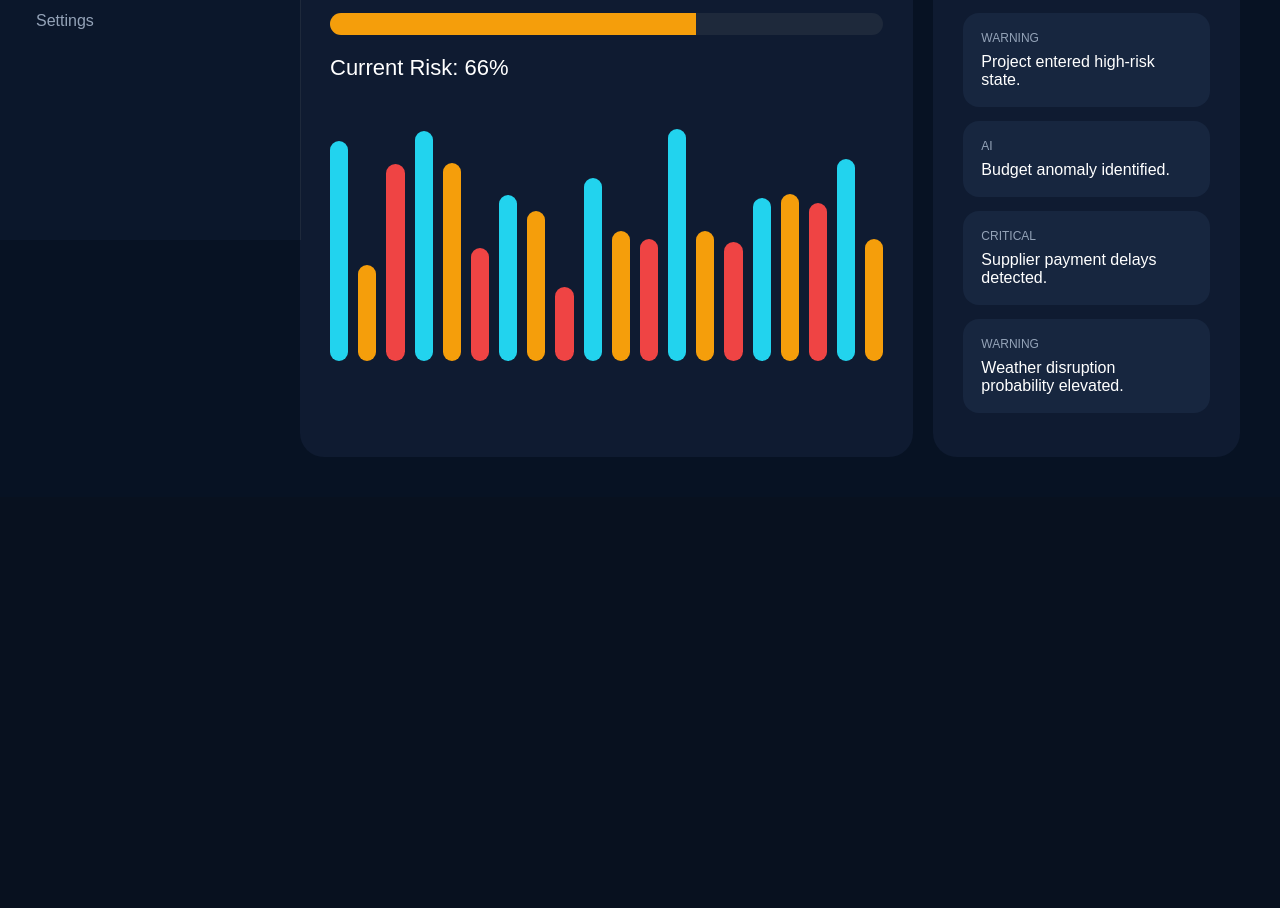
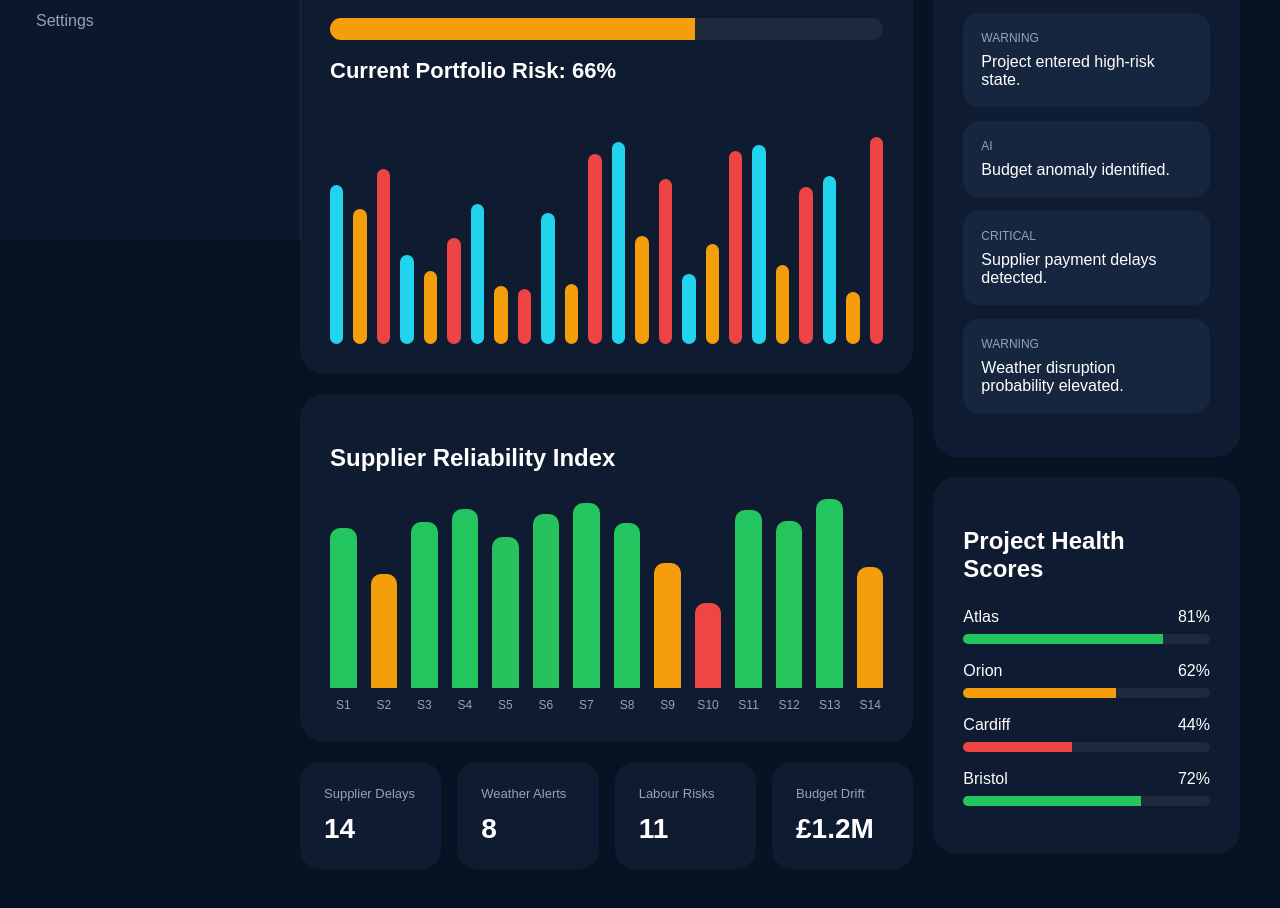
Before and after one commit to Pushpamchy/constructiq-dashboard, a Next.js app: page / in a window 1280 px wide. Shown: the part 560-1468 px from the top of the page. Before the commit the page ends 1057 px from the top, so only its background shows below. Built offline with nearby package versions, Linux system fonts and the light colour scheme.

Commit message:
Update page.js

```diff
--- a/app/page.js
+++ b/app/page.js
@@ -153,7 +153,8 @@ export default function Home() {
           left: 0,
           bottom: 0,
           transition: '0.4s ease',
-          overflow: 'hidden'
+          overflow: 'hidden',
+          zIndex: 100
         }}
       >
         <div
@@ -248,8 +249,6 @@ export default function Home() {
           {activePage}
         </h1>
 
-        {/* DASHBOARD */}
-
         {activePage ===
           'Dashboard' && (
           <>
@@ -266,14 +265,10 @@ export default function Home() {
           </>
         )}
 
-        {/* PROJECTS */}
-
         {activePage ===
           'Projects' && (
           <ProjectsPage />
         )}
-
-        {/* AI SIGNALS */}
 
         {activePage ===
           'AI Signals' && (
@@ -282,35 +277,25 @@ export default function Home() {
           />
         )}
 
-        {/* FORECASTING */}
-
         {activePage ===
           'Forecasting' && (
           <ForecastPage risk={risk} />
         )}
-
-        {/* DECISION LOGS */}
 
         {activePage ===
           'Decision Logs' && (
           <DecisionPage />
         )}
 
-        {/* REPORTS */}
-
         {activePage ===
           'Reports' && (
           <ReportsPage />
         )}
 
-        {/* RISK MAP */}
-
         {activePage ===
           'Risk Map' && (
           <RiskMapPage />
         )}
-
-        {/* SETTINGS */}
 
         {activePage ===
           'Settings' && (
@@ -321,47 +306,7 @@ export default function Home() {
   );
 }
 
-/* COMPONENTS */
-
-function MetricsGrid({
-  risk,
-  projects,
-  savings
-}) {
-  return (
-    <div
-      style={{
-        display: 'grid',
-        gridTemplateColumns:
-          'repeat(auto-fit,minmax(250px,1fr))',
-        gap: '20px',
-        marginTop: '30px'
-      }}
-    >
-      <Metric
-        title="Active Projects"
-        value={projects}
-      />
-
-      <Metric
-        title="Portfolio Risk"
-        value={`${risk}%`}
-      />
-
-      <Metric
-        title="Predicted Savings"
-        value={`£${savings}M`}
-      />
-
-      <Metric
-        title="AI Confidence"
-        value={`${Math.floor(
-          risk * 1.2
-        )}%`}
-      />
-    </div>
-  );
-}
+/* DASHBOARD */
 
 function DashboardGrid({
   risk,
@@ -377,6 +322,17 @@ function DashboardGrid({
         marginTop: '30px'
       }}
     >
+      {/* LEFT */}
+
+      <div
+        style={{
+          display: 'flex',
+          flexDirection: 'column',
+          gap: '20px'
+        }}
+      >
+        {/* RISK ENGINE */}
+
         <div
           style={{
             background: '#0f1b31',
@@ -384,11 +340,11 @@ function DashboardGrid({
             borderRadius: '24px'
           }}
         >
-        <h2>Live Risk Engine</h2>
+          <h2>Live Risk Intelligence Engine</h2>
 
           <div
             style={{
-            marginTop: '30px',
+              marginTop: '35px',
               height: '22px',
               background: '#1e293b',
               borderRadius: '999px',
@@ -410,11 +366,14 @@ function DashboardGrid({
 
           <div
             style={{
-            marginTop: '20px',
-            fontSize: '22px'
+              marginTop: '18px',
+              fontSize: '22px',
+              fontWeight: 'bold'
             }}
           >
-          Current Risk: {risk}%
+            Current Portfolio Risk:
+            {' '}
+            {risk}%
           </div>
 
           <div
@@ -423,18 +382,18 @@ function DashboardGrid({
               display: 'flex',
               alignItems: 'flex-end',
               gap: '10px',
-            height: '240px'
+              height: '220px'
             }}
           >
             {Array.from({
-            length: 20
+              length: 24
             }).map((_, i) => (
               <div
                 key={i}
                 style={{
                   flex: 1,
                   height:
-                  60 +
+                    50 +
                     Math.random() * 180,
                   background:
                     i % 3 === 0
@@ -449,6 +408,152 @@ function DashboardGrid({
             ))}
           </div>
         </div>
+
+        {/* SUPPLIER GRAPH */}
+
+        <div
+          style={{
+            background: '#0f1b31',
+            padding: '30px',
+            borderRadius: '24px'
+          }}
+        >
+          <h2>
+            Supplier Reliability Index
+          </h2>
+
+          <div
+            style={{
+              marginTop: '40px',
+              display: 'flex',
+              alignItems: 'flex-end',
+              gap: '14px',
+              height: '200px'
+            }}
+          >
+            {Array.from({
+              length: 14
+            }).map((_, i) => {
+              const value =
+                80 +
+                Math.random() * 120;
+
+              return (
+                <div
+                  key={i}
+                  style={{
+                    flex: 1,
+                    display: 'flex',
+                    flexDirection:
+                      'column',
+                    alignItems: 'center'
+                  }}
+                >
+                  <div
+                    style={{
+                      width: '100%',
+                      height: value,
+                      background:
+                        value > 150
+                          ? '#22c55e'
+                          : value > 100
+                          ? '#f59e0b'
+                          : '#ef4444',
+                      borderRadius:
+                        '10px 10px 0 0',
+                      transition:
+                        '1s ease'
+                    }}
+                  />
+
+                  <div
+                    style={{
+                      marginTop: '10px',
+                      color: '#94a3b8',
+                      fontSize: '12px'
+                    }}
+                  >
+                    S{i + 1}
+                  </div>
+                </div>
+              );
+            })}
+          </div>
+        </div>
+
+        {/* OPERATIONAL METRICS */}
+
+        <div
+          style={{
+            display: 'grid',
+            gridTemplateColumns:
+              'repeat(4,1fr)',
+            gap: '16px'
+          }}
+        >
+          {[
+            {
+              label:
+                'Supplier Delays',
+              value: '14'
+            },
+            {
+              label:
+                'Weather Alerts',
+              value: '8'
+            },
+            {
+              label:
+                'Labour Risks',
+              value: '11'
+            },
+            {
+              label:
+                'Budget Drift',
+              value: '£1.2M'
+            }
+          ].map(item => (
+            <div
+              key={item.label}
+              style={{
+                background: '#0f1b31',
+                padding: '24px',
+                borderRadius: '20px'
+              }}
+            >
+              <div
+                style={{
+                  color: '#94a3b8',
+                  fontSize: '13px'
+                }}
+              >
+                {item.label}
+              </div>
+
+              <div
+                style={{
+                  marginTop: '12px',
+                  fontSize: '28px',
+                  fontWeight: 'bold'
+                }}
+              >
+                {item.value}
+              </div>
+            </div>
+          ))}
+        </div>
+      </div>
+
+      {/* RIGHT */}
+
+      <div
+        style={{
+          display: 'flex',
+          flexDirection: 'column',
+          gap: '20px'
+        }}
+      >
+        {/* ALERTS */}
 
         <div
           style={{
@@ -469,14 +574,17 @@ function DashboardGrid({
                   style={{
                     padding: '18px',
                     background: '#17263f',
-                  borderRadius: '16px',
+                    borderRadius:
+                      '16px',
                     marginBottom: '14px'
                   }}
                 >
                   <div
                     style={{
-                    color: '#94a3b8',
-                    fontSize: '12px'
+                      color:
+                        '#94a3b8',
+                      fontSize:
+                        '12px'
                     }}
                   >
                     {alert.type}
@@ -484,7 +592,8 @@ function DashboardGrid({
 
                   <div
                     style={{
-                    marginTop: '8px'
+                      marginTop:
+                        '8px'
                     }}
                   >
                     {alert.text}
@@ -494,17 +603,106 @@ function DashboardGrid({
             )}
           </div>
         </div>
+
+        {/* PROJECT HEALTH */}
+
+        <div
+          style={{
+            background: '#0f1b31',
+            padding: '30px',
+            borderRadius: '24px'
+          }}
+        >
+          <h2>
+            Project Health Scores
+          </h2>
+
+          <div
+            style={{ marginTop: '25px' }}
+          >
+            {[
+              {
+                name: 'Atlas',
+                score: 81
+              },
+              {
+                name: 'Orion',
+                score: 62
+              },
+              {
+                name: 'Cardiff',
+                score: 44
+              },
+              {
+                name: 'Bristol',
+                score: 72
+              }
+            ].map(project => (
+              <div
+                key={project.name}
+                style={{
+                  marginBottom: '18px'
+                }}
+              >
+                <div
+                  style={{
+                    display: 'flex',
+                    justifyContent:
+                      'space-between',
+                    marginBottom:
+                      '8px'
+                  }}
+                >
+                  <span>
+                    {project.name}
+                  </span>
+
+                  <span>
+                    {project.score}%
+                  </span>
+                </div>
+
+                <div
+                  style={{
+                    height: '10px',
+                    background:
+                      '#1e293b',
+                    borderRadius:
+                      '999px',
+                    overflow:
+                      'hidden'
+                  }}
+                >
+                  <div
+                    style={{
+                      width: `${project.score}%`,
+                      height: '100%',
+                      background:
+                        project.score >
+                        70
+                          ? '#22c55e'
+                          : project.score >
+                            50
+                          ? '#f59e0b'
+                          : '#ef4444'
+                    }}
+                  />
+                </div>
+              </div>
+            ))}
+          </div>
+        </div>
+      </div>
     </div>
   );
 }
 
+/* OTHER PAGES */
+
 function ProjectsPage() {
   return (
     <PageCard title="Projects Overview">
-      Live project monitoring,
-      supplier intelligence,
-      budget tracking and delay
-      forecasting active.
+      Live project monitoring active.
     </PageCard>
   );
 }
@@ -549,8 +747,7 @@ function ForecastPage({
 function DecisionPage() {
   return (
     <PageCard title="Decision Logs">
-      AI approval workflows and
-      governance audit system live.
+      AI governance workflows active.
     </PageCard>
   );
 }
@@ -558,29 +755,29 @@ function DecisionPage() {
 function ReportsPage() {
   return (
     <PageCard title="Reports">
-      Weekly AI-generated reports
-      and predictive summaries.
+      Weekly predictive reporting live.
     </PageCard>
   );
 }
 
 function RiskMapPage() {
   return (
-    <PageCard title="Global Risk Map">
-      Geographic supplier and
-      infrastructure risk engine.
+    <PageCard title="Risk Map">
+      Infrastructure and supply chain
+      intelligence active.
     </PageCard>
   );
 }
 
 function SettingsPage() {
   return (
-    <PageCard title="System Settings">
-      AI sensitivity controls,
-      thresholds and user roles.
+    <PageCard title="Settings">
+      AI sensitivity and thresholds.
     </PageCard>
   );
 }
+
+/* HELPERS */
 
 function PageCard({
   title,
@@ -592,8 +789,7 @@ function PageCard({
         background: '#0f1b31',
         padding: '40px',
         borderRadius: '24px',
-        marginTop: '30px',
-        fontSize: '20px'
+        marginTop: '30px'
       }}
     >
       <h2>{title}</h2>
@@ -606,6 +802,46 @@ function PageCard({
       >
         {children}
       </div>
+    </div>
+  );
+}
+
+function MetricsGrid({
+  risk,
+  projects,
+  savings
+}) {
+  return (
+    <div
+      style={{
+        display: 'grid',
+        gridTemplateColumns:
+          'repeat(auto-fit,minmax(250px,1fr))',
+        gap: '20px',
+        marginTop: '30px'
+      }}
+    >
+      <Metric
+        title="Active Projects"
+        value={projects}
+      />
+
+      <Metric
+        title="Portfolio Risk"
+        value={`${risk}%`}
+      />
+
+      <Metric
+        title="Predicted Savings"
+        value={`£${savings}M`}
+      />
+
+      <Metric
+        title="AI Confidence"
+        value={`${Math.floor(
+          risk * 1.2
+        )}%`}
+      />
     </div>
   );
 }
```
Lines whose indentation alone changed are shown as unchanged.
